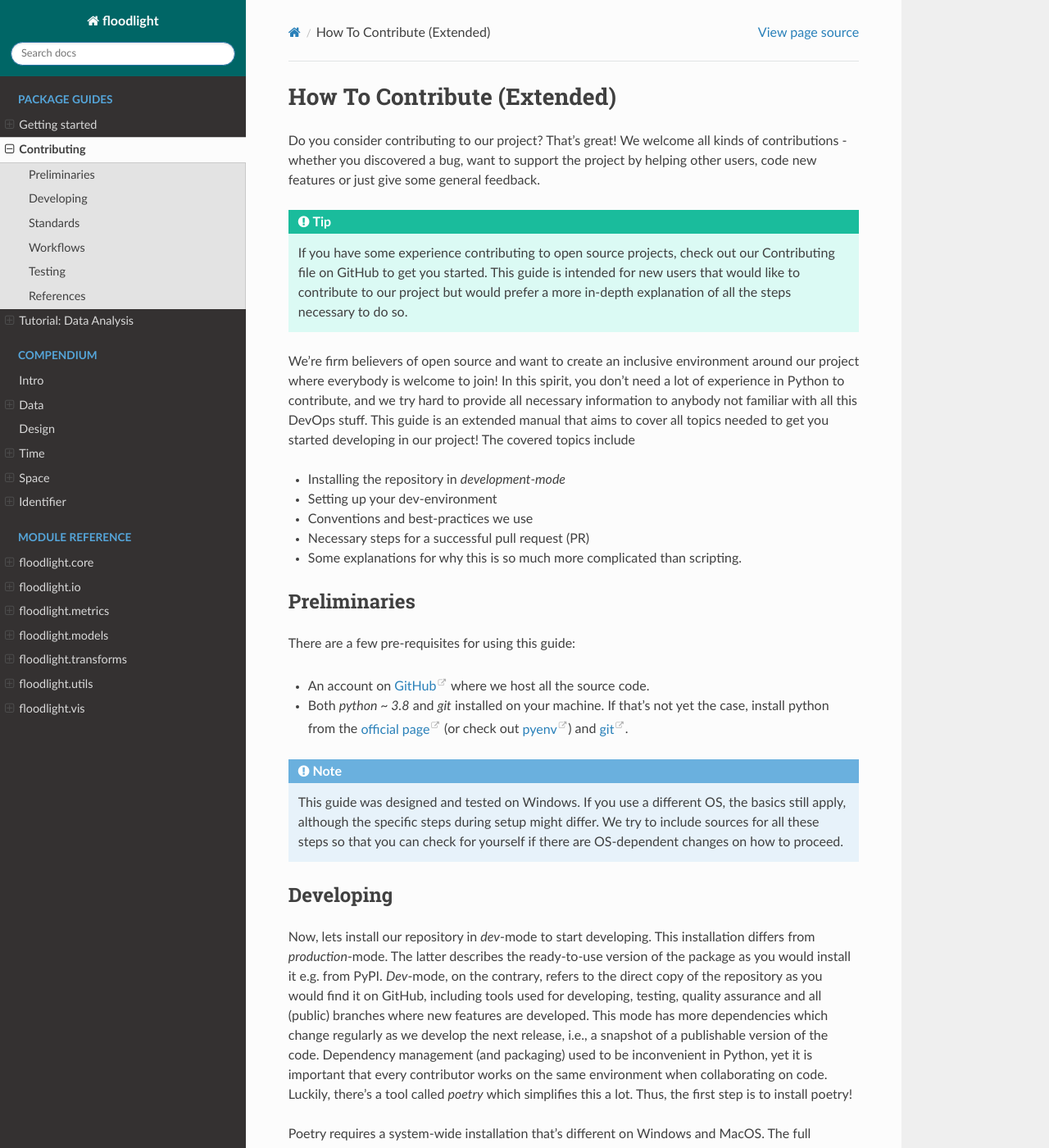
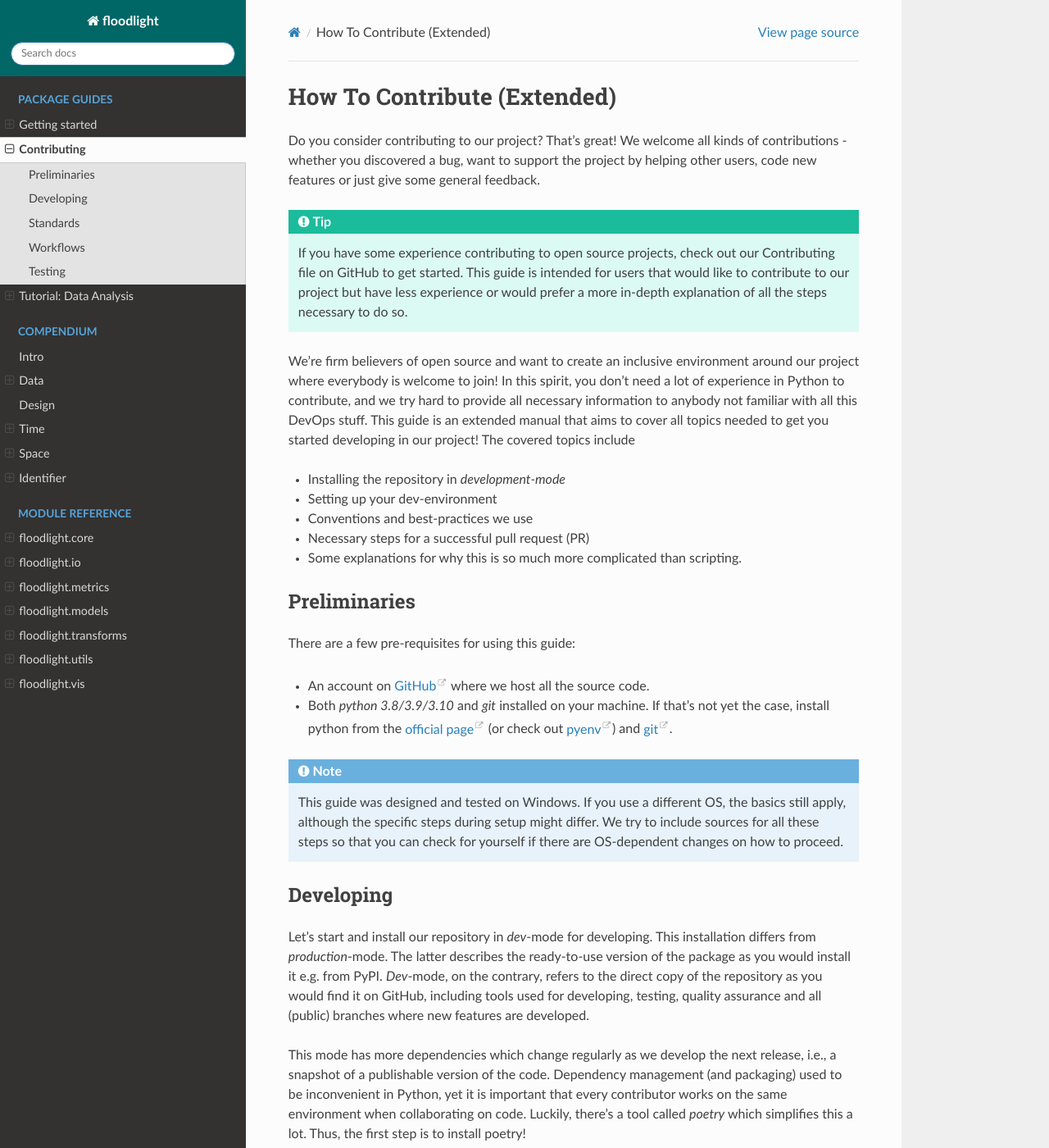
Before and after one commit to floodlight-sports/floodlight, a Sphinx documentation site: the page built from docs/source/guides/contrib_manual.rst, in a window 1280 px wide and 1400 px high. Shown: the whole window at 82% size. Built offline with Sphinx 7.4.7 and the Read the Docs theme 2.0.0, drawn with Linux system fonts in a browser that asks for light colours; some of the changed text lies outside the part shown.

Commit message:
docs: overhaul contributing guide

```diff
--- a/docs/source/guides/contrib_manual.rst
+++ b/docs/source/guides/contrib_manual.rst
@@ -6,7 +6,7 @@
 
 .. TIP::
 
-   If you have some experience contributing to open source projects, check out our Contributing file on GitHub to get you started. This guide is intended for new users that would like to contribute to our project but would prefer a more in-depth explanation of all the steps necessary to do so.
+   If you have some experience contributing to open source projects, check out our Contributing file on GitHub to get started. This guide is intended for users that would like to contribute to our project but have less experience or would prefer a more in-depth explanation of all the steps necessary to do so.
 
 We're firm believers of open source and want to create an inclusive environment around our project where everybody is welcome to join! In this spirit, you don't need a lot of experience in Python to contribute, and we try hard to provide all necessary information to anybody not familiar with all this DevOps stuff. This guide is an extended manual that aims to cover all topics needed to get you started developing in our project! The covered topics include
 
@@ -23,7 +23,7 @@
 There are a few pre-requisites for using this guide:
 
 * An account on `GitHub <https://github.com/>`_ where we host all the source code.
-* Both `python ~ 3.8` and `git` installed on your machine. If that's not yet the case, install python from the `official page <https://www.python.org/downloads/>`_ (or check out `pyenv <https://github.com/pyenv/pyenv>`_) and `git <https://git-scm.com/>`_.
+* Both `python 3.8/3.9/3.10` and `git` installed on your machine. If that's not yet the case, install python from the `official page <https://www.python.org/downloads/>`_ (or check out `pyenv <https://github.com/pyenv/pyenv>`_) and `git <https://git-scm.com/>`_.
 
 .. NOTE::
 
@@ -33,7 +33,9 @@
 Developing
 ==========
 
-Now, lets install our repository in *dev*-mode to start developing. This installation differs from *production*-mode. The latter describes the ready-to-use version of the package as you would install it e.g. from PyPI. *Dev*-mode, on the contrary, refers to the direct copy of the repository as you would find it on GitHub, including tools used for developing, testing, quality assurance and all (public) branches where new features are developed. This mode has more dependencies which change regularly as we develop the next release, i.e., a snapshot of a publishable version of the code. Dependency management (and packaging) used to be inconvenient in Python, yet it is important that every contributor works on the same environment when collaborating on code. Luckily, there's a tool called *poetry* which simplifies this a lot. Thus, the first step is to install poetry!
+Let's start and install our repository in *dev*-mode for developing. This installation differs from *production*-mode. The latter describes the ready-to-use version of the package as you would install it e.g. from PyPI. *Dev*-mode, on the contrary, refers to the direct copy of the repository as you would find it on GitHub, including tools used for developing, testing, quality assurance and all (public) branches where new features are developed.
+
+This mode has more dependencies which change regularly as we develop the next release, i.e., a snapshot of a publishable version of the code. Dependency management (and packaging) used to be inconvenient in Python, yet it is important that every contributor works on the same environment when collaborating on code. Luckily, there's a tool called *poetry* which simplifies this a lot. Thus, the first step is to install poetry!
 
 Poetry requires a system-wide installation that's different on Windows and MacOS. The full installation instructions can be found on `the official page <https://python-poetry.org/docs/master/#installation>`_. The quick four-step-version goes:
 
@@ -58,7 +60,7 @@
 With poetry and git, getting the right environment is now rather easy. First, you need to get a copy of the original repository. To do so, follow these steps:
 
 1. Go to the `repository page <https://github.com/floodlight-sports/floodlight>`_
-2. Hit the **Fork** Button on the top right of the page. This will create a personal blueprint in your github account. Compared to the base repository, you have the permission to manage this repository in whatever way you like
+2. Hit the **Fork** Button on the top right of the page. This will create a personal blueprint in your GitHub account. Compared to the base repository, you have the permission to manage this repository in whatever way you like
 3. Clone the repository to your local machine as usual.
 
 You've now got your own "version" of the original repository on your machine. The last step is to install all the necessary dependencies. Go the repo's directory and just run
@@ -215,6 +217,8 @@
 Testing
 =======
 
+Next, let's talk about testing. This project's is a big fan of test-driven development and maintains an extensive test suite. If you want to contribute a new feature, thorough tests are expected to be included in your addition. This section discusses everything you need to know to write good tests!
+
 Why testing code?
 -----------------
 
@@ -243,8 +247,6 @@
     * Tests should run alone and **independent**.
     * Tests should **run fast**.
     * Tests should be **run frequently** (at least before and after every coding session).
-    * After or before writing a class or method write the according tests (keep your test suite always **up to date**).
-    * You should write broken tests when you have to interrupt your work. When coming back you will have a pointer to where you have finished the last time.
     * The test methods should have long and **descriptive names**.
     * Every unit test should follow the **Arrange-Act-Assert model** (see below).
 
@@ -427,12 +429,9 @@
 Testing workflow
 ----------------
 
+A helpful testing workflow could look something like this:
+
     #. Before starting the coding session :ref:`run pytest <How to execute pytest>` in your terminal to see if everything works or you get some errors which have to be fixed.
     #. After or before writing a class or method write the according tests and fixtures to keep your test suite always up to date.
     #. After finishing your coding session :ref:`run pytest <How to execute pytest>` again.
-    #. If you have not finished your task write a test that points to were you ended the last time.
-
-
-References
-==========
-https://git-scm.com/book/de/v2/GitHub-Mitwirken-an-einem-Projekt
+    #. If you have to interrupt your work, write a test that points to were you ended the last time.
```
Also changed, not shown: other parts of docs/source/guides/contrib_manual.rst (+2 -2 lines).
